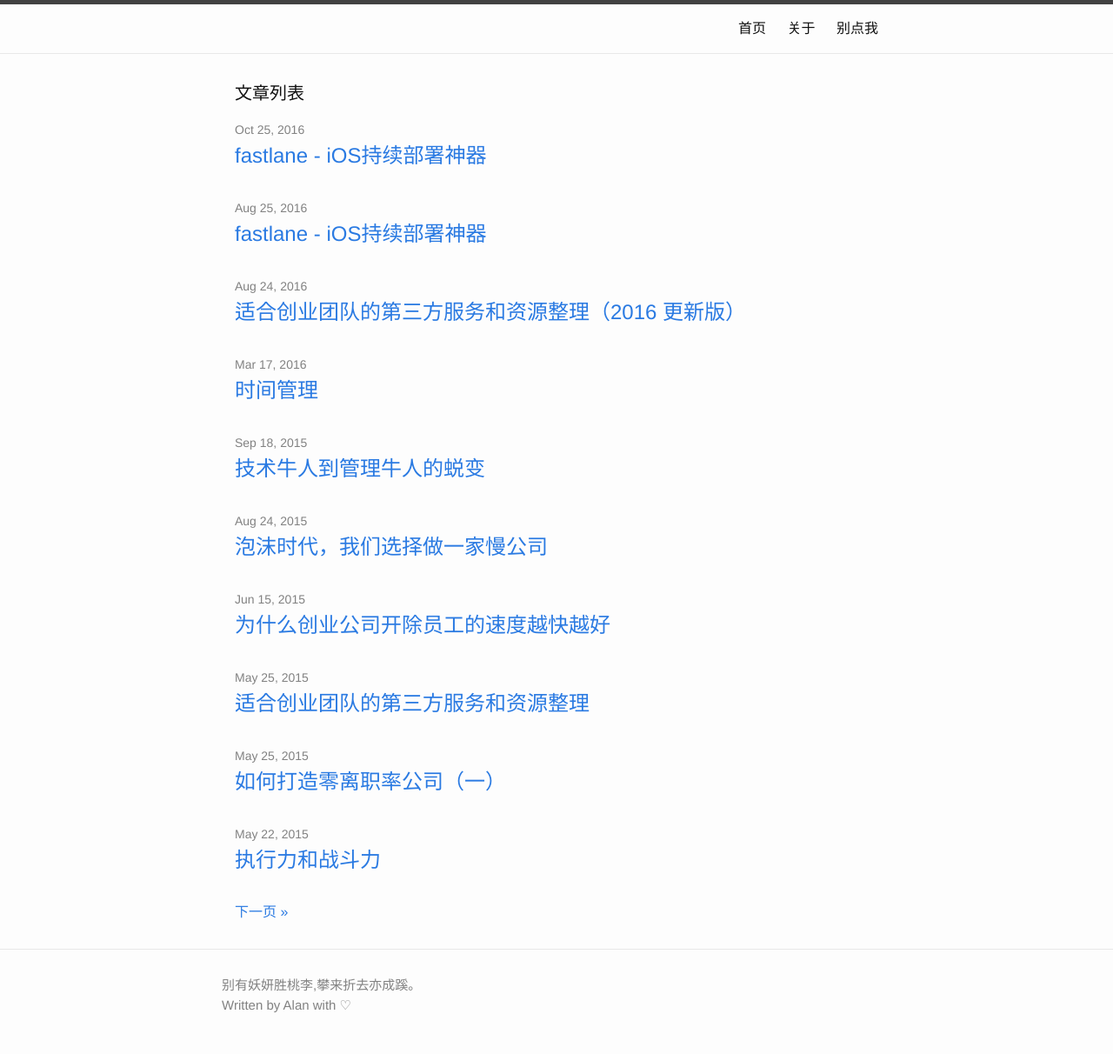
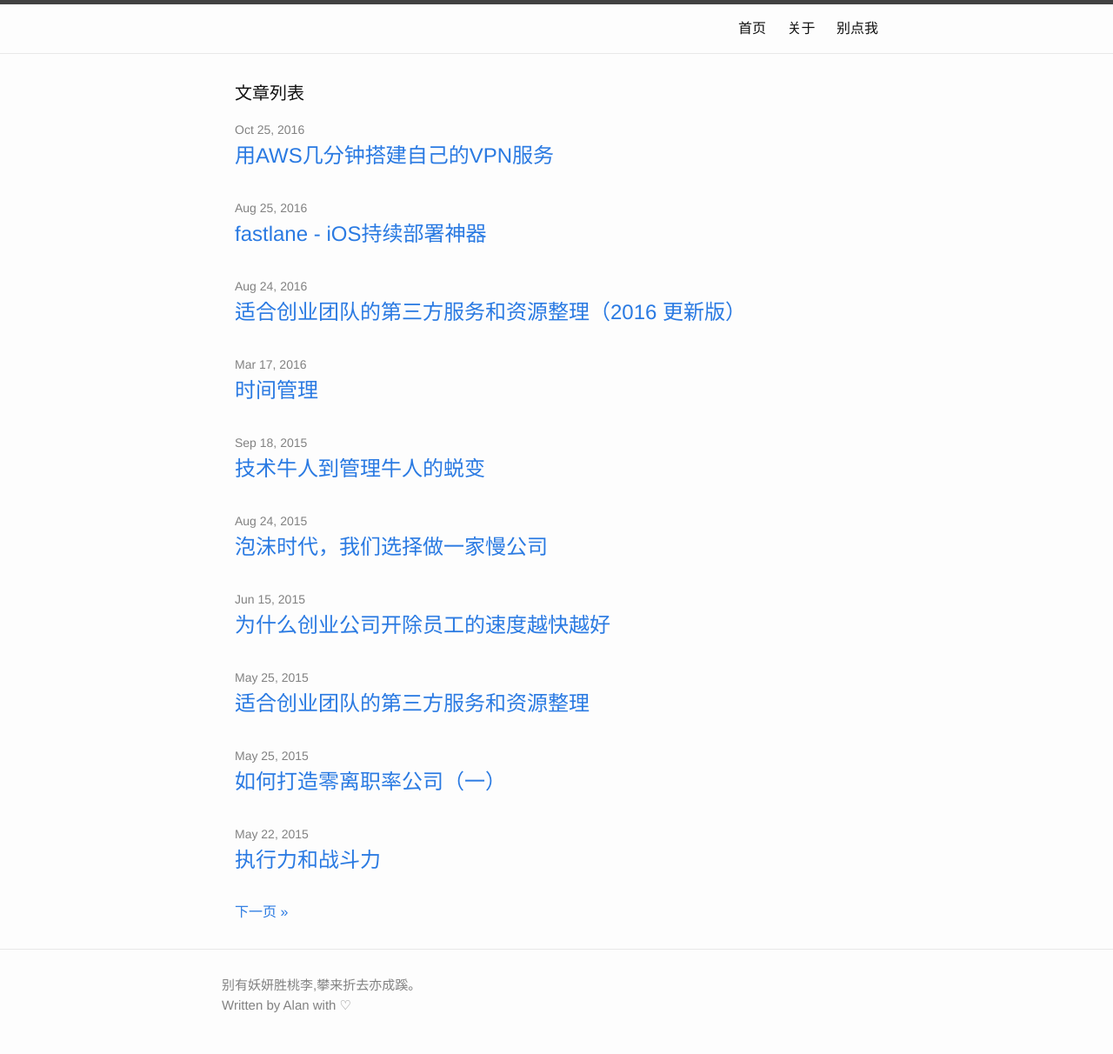
Before and after one commit to iamlipan/iamlipan.github.io, a Jekyll site: the page built from index.html, in a window 1280 px wide. Shown: the whole page at 87% size. Built offline with Jekyll 4.4.1, drawn with Linux system fonts in a browser that asks for light colours; the list of posts is cut into pages by our own code; comment, search, counter and statistics services are not loaded.

Commit message:
add new article

```diff
--- a/_posts/2016-10-25-setup-own-vpn-with-amazon-aws.md
+++ b/_posts/2016-10-25-setup-own-vpn-with-amazon-aws.md
@@ -1,12 +1,3 @@
----
-id: 224
-title: fastlane - iOS持续部署神器
-author: 李攀
-layout: post
-permalink: /2016/08/25/fastlane-ios-continuous-deployment-tool/
-categories:
-  - 开发
----
 ---
 id: 224
 title: 用AWS几分钟搭建自己的VPN服务
```
